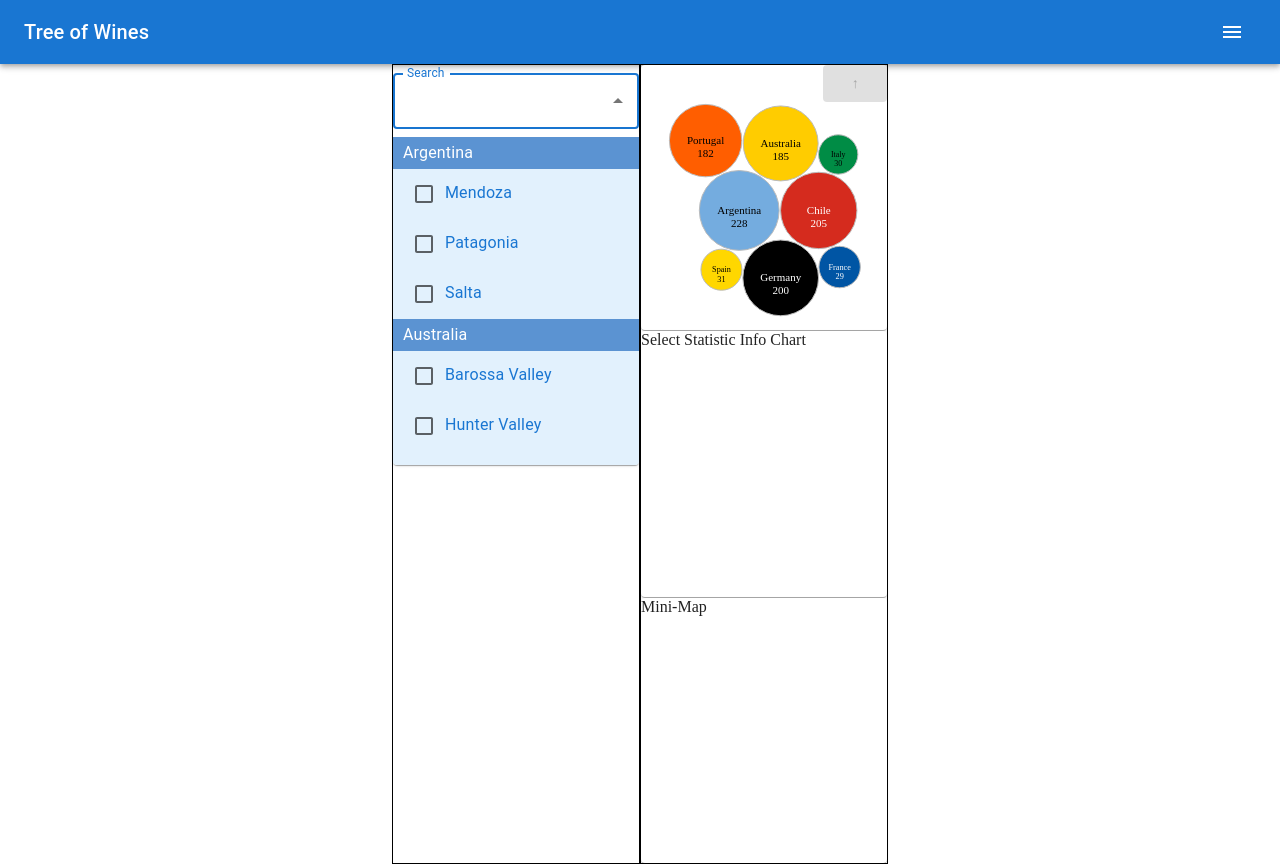
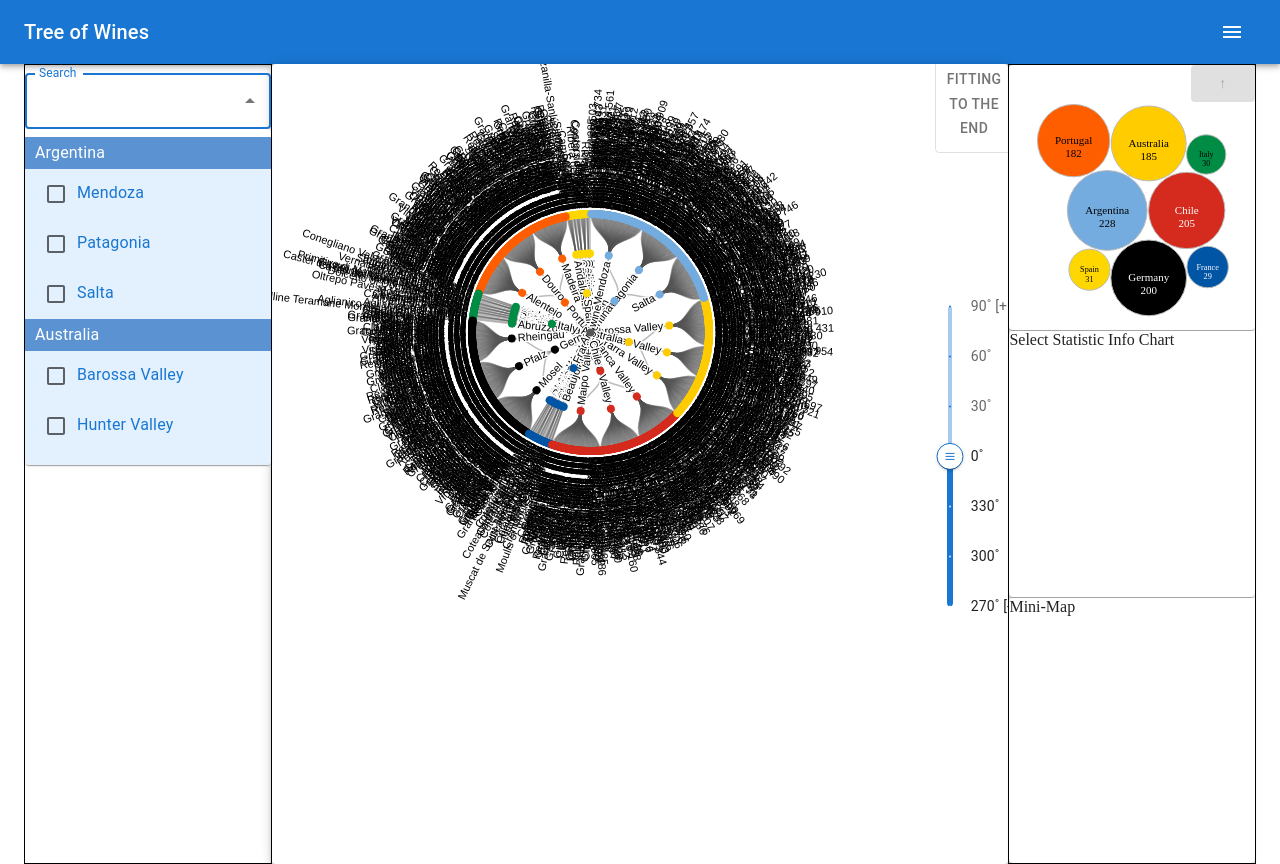
Before and after one commit to ptyoiy/Tree-of-Wine, a React (Vite) app: page / in a window 1280 px wide. Both pictures are taken after a click on the element "Search". Built offline with nearby package versions, Linux system fonts and the light colour scheme.

Commit message:
style: 집합 연산 이해하기 쉬운 로직으로 변경, data 전달 플로우 버그 수정

```diff
--- a/src/App.tsx
+++ b/src/App.tsx
@@ -25,7 +25,7 @@ function App() {
         }}
       >
         <LeftSection />
-        {/* <MainSection /> */}
+        <MainSection />
         <RightSection />
       </Container>
     </>
--- a/src/components/charts/TreeOfWine/RadialDendrogram.tsx
+++ b/src/components/charts/TreeOfWine/RadialDendrogram.tsx
@@ -68,7 +68,7 @@ function useRenderChart({ data, size, fontSize }: RadialDendrogramProps) {
 
   useEffect(() => {
     setInteraction(svgRef, selection, setSelection);
-  }, [selection])
+  }, [selection]);
 
   return {
     svgRef,
@@ -80,16 +80,20 @@ function useRenderChart({ data, size, fontSize }: RadialDendrogramProps) {
   };
 }
 
-function useChartData(data: d3.HierarchyNode<WineData | Tree>, { width }: Size, fittingToTheEnd: boolean) {
+function useChartData(
+  data: d3.HierarchyNode<WineData | Tree>,
+  { width }: Size,
+  fittingToTheEnd: boolean
+) {
   const { nodeData, linkData } = useMemo(() => {
     let tree: d3.HierarchyNode<Tree | WineData>;
     const radius = width / 2 - 250; // 250: padding for chart size
     if (fittingToTheEnd) {
       const treeConstructor = d3.cluster<Tree | WineData>().size([2 * Math.PI, radius]);
-      const hierarchy = data.sort((a, b) => a.height - b.height);
+      const hierarchy = data.copy().sort((a, b) => a.height - b.height);
       tree = treeConstructor(hierarchy);
     } else {
-      tree = data.sort((a, b) => a.height - b.height);
+      tree = data.copy().sort((a, b) => a.height - b.height);
       d3
         .tree<Tree | WineData>()
         .size([2 * Math.PI, radius])
--- a/src/components/layout/search/Search.tsx
+++ b/src/components/layout/search/Search.tsx
@@ -32,8 +32,7 @@ export default function Search() {
   } = useSearch();
   return (
     <Autocomplete
-      id="grouped-demo"
-      sx={{ width: '100%', padding: '8px 0' }}
+      sx={{ padding: '8px 0' }}
       value={selectionArray}
       inputValue={searchText}
       options={data}
@@ -41,7 +40,6 @@ export default function Search() {
       getOptionLabel={(option) => option.values}
       disableCloseOnSelect
       multiple
-      fullWidth
       onChange={(_event, value, reason) => {
         if (reason === 'clear') resetGroupState();
         setSelection(new Set(value));
@@ -55,7 +53,6 @@ export default function Search() {
           label={selection.size ? `Selected ${selection.size} items` : 'Search'}
           InputProps={{ ...params.InputProps, startAdornment: null }}
           onChange={(event) => {
-            console.log('onchange');
             setSearchText(event.target.value);
           }}
         />
@@ -127,6 +124,7 @@ function useSearch() {
     const isUnion = alreadySelected.size;
     const nextSelection = selection[isUnion ? 'union' : 'difference'](newSelection);
     setSelection(nextSelection);
+
     const intersectionSize = nextSelection.intersection(groupDataSet).size;
     if (intersectionSize == groupDataSet.size) return 'checked';
     if (intersectionSize) return 'indeterminate';
--- a/src/components/layout/search/style.tsx
+++ b/src/components/layout/search/style.tsx
@@ -10,7 +10,15 @@ import {
   styled,
   Theme,
 } from '@mui/material';
-import { memo, MouseEvent, ReactElement, useCallback, useLayoutEffect, useMemo, useState } from 'react';
+import {
+  memo,
+  MouseEvent,
+  ReactElement,
+  useCallback,
+  useLayoutEffect,
+  useMemo,
+  useState,
+} from 'react';
 import { useRecoilState } from 'recoil';
 import { groupCheckboxState } from '../../../recoil/search';
 import { Tree, WineData } from '../../../utils/makeTree';
@@ -38,7 +46,10 @@ type RenderGroupProps = {
   keyBoundaries: number[];
   searchText: string;
   theme: Theme;
-  handleGroupSelect: (group: ReactElement[], region: string) => "checked" | "indeterminate" | undefined;
+  handleGroupSelect: (
+    group: ReactElement[],
+    region: string
+  ) => 'checked' | 'indeterminate' | undefined;
 };
 
 export function RenderGroup({
@@ -144,14 +155,19 @@ export function RenderOption({
     onClick!(event);
     let value: 'checked' | 'indeterminate' | undefined;
     if (groupState === 'checked' || groupState === undefined) {
-      value = 'indeterminate';
+      if (groupData.children.length > 1) {
+        value = 'indeterminate';
+      } else {
+        value = selected ? undefined : 'checked';
+      }
     } else {
+      // groupState === 'indeterminate'
       const groupSet = new Set(groupData.children);
-      const diffSize = groupSet.difference(selection).size;
+      const interSectionSize = groupSet.intersection(selection).size;
       if (selected) {
-        value = groupSet.size - diffSize == 1 ? undefined : 'indeterminate';
+        value = interSectionSize == 1 ? undefined : 'indeterminate';
       } else {
-        const isAllChecked = diffSize == 1;
+        const isAllChecked = interSectionSize + 1 == groupSet.size;
         value = isAllChecked ? 'checked' : 'indeterminate';
       }
     }
--- a/src/recoil/wineData/index.ts
+++ b/src/recoil/wineData/index.ts
@@ -42,7 +42,7 @@ export const treeDataSelector = selector<HierarchyNode<WineData | Tree>>({
     const csvData = get(wineCsvDataSelector);
     const treeData = makeTree(csvData, ...COLUMNS);
     const hier = hierarchy(treeData);
-    return hier.copy();
+    return hier;
   },
   dangerouslyAllowMutability: true,
 });
```
Also changed, not shown: src/recoil/search/index.ts (line endings or trailing spaces).
